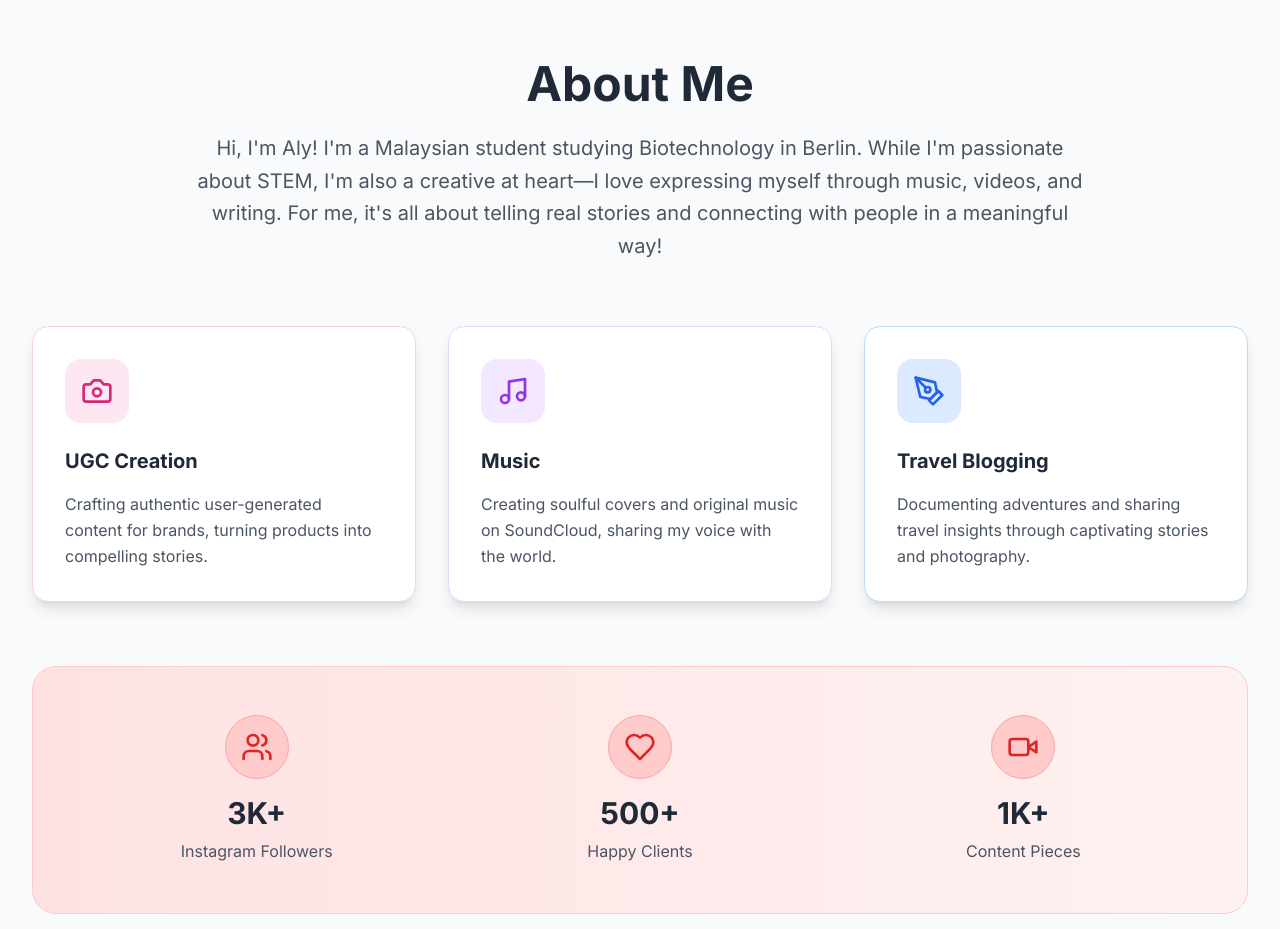
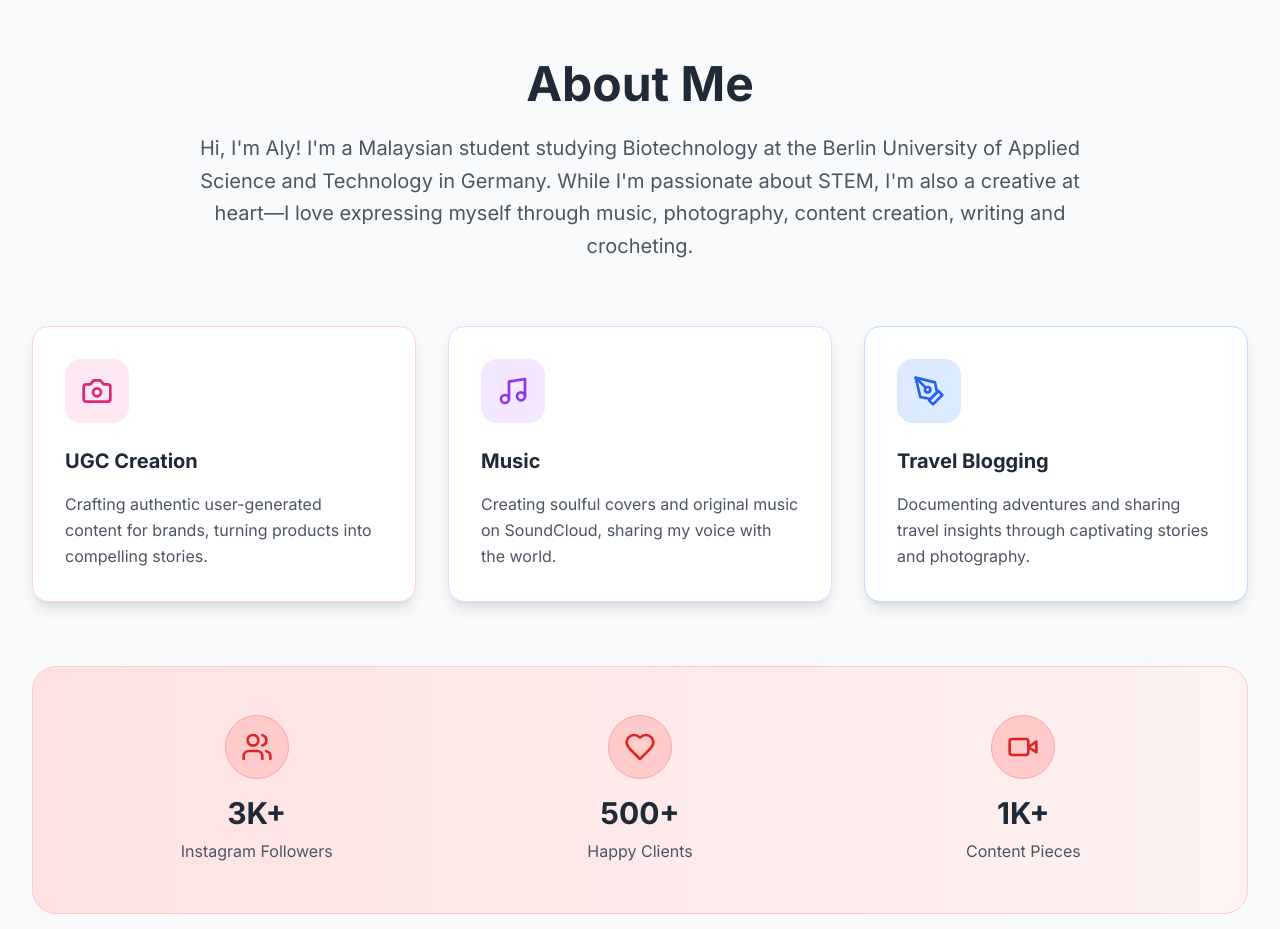
Before and after one commit to niya-shroff/alykatpaulport, a React (Vite) app: page / in a window 1280 px wide. Shown: the part 820-1749 px from the top of the page. Built offline with nearby package versions, Linux system fonts and the light colour scheme.

Commit message:
Updated About.tsx

```diff
--- a/src/components/About.tsx
+++ b/src/components/About.tsx
@@ -32,11 +32,11 @@ export default function About() {
           </h2>
           <div className="max-w-4xl mx-auto">
             <p className="text-xl text-gray-600 leading-relaxed mb-6">
-              Hi, I'm Aly! I'm a Malaysian student studying Biotechnology in Berlin.
+              Hi, I'm Aly! I'm a Malaysian student studying Biotechnology at
+              the Berlin University of Applied Science and Technology in Germany.
               While I'm passionate about STEM, I'm also a creative at heart—I love
-              expressing myself through music, videos, and writing. For me, it's
-              all about telling real stories and connecting with people in a meaningful
-              way!
+              expressing myself through music, photography, content creation, writing
+              and crocheting.
             </p>
           </div>
         </div>
```
